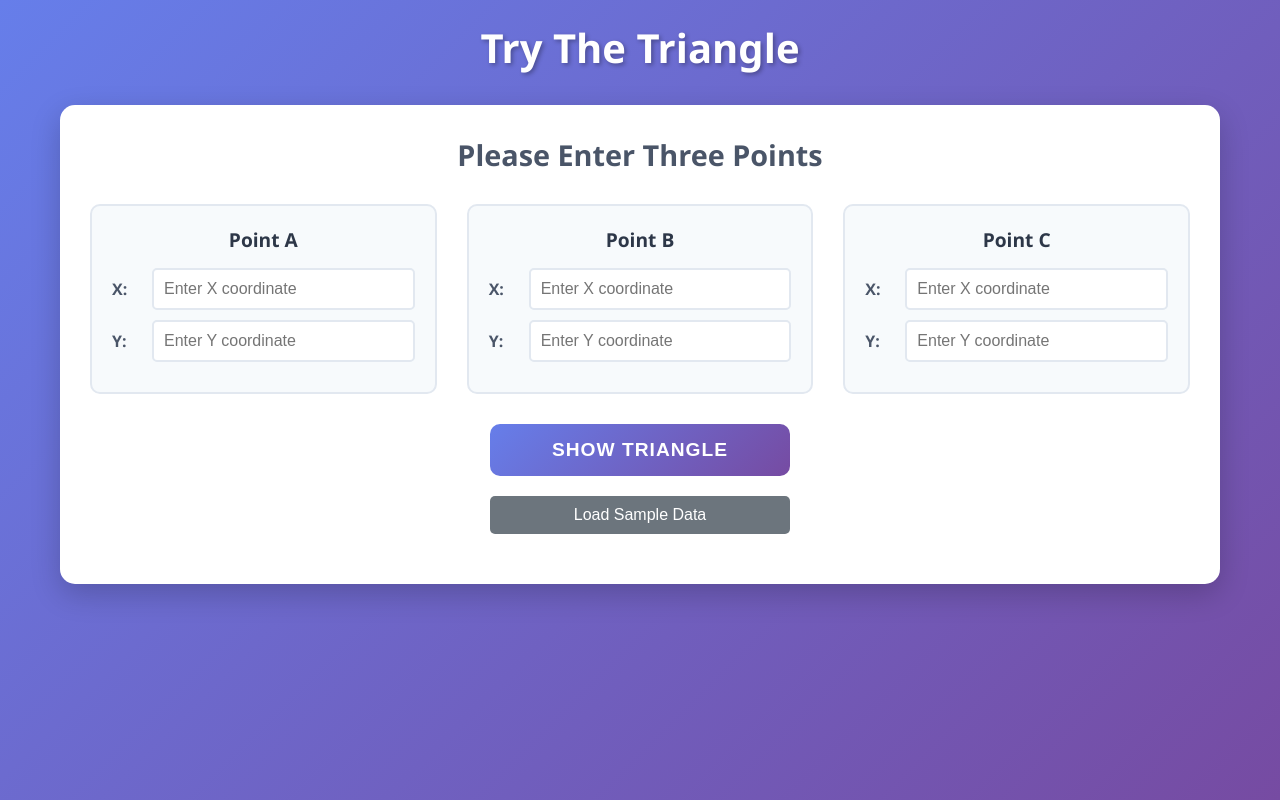
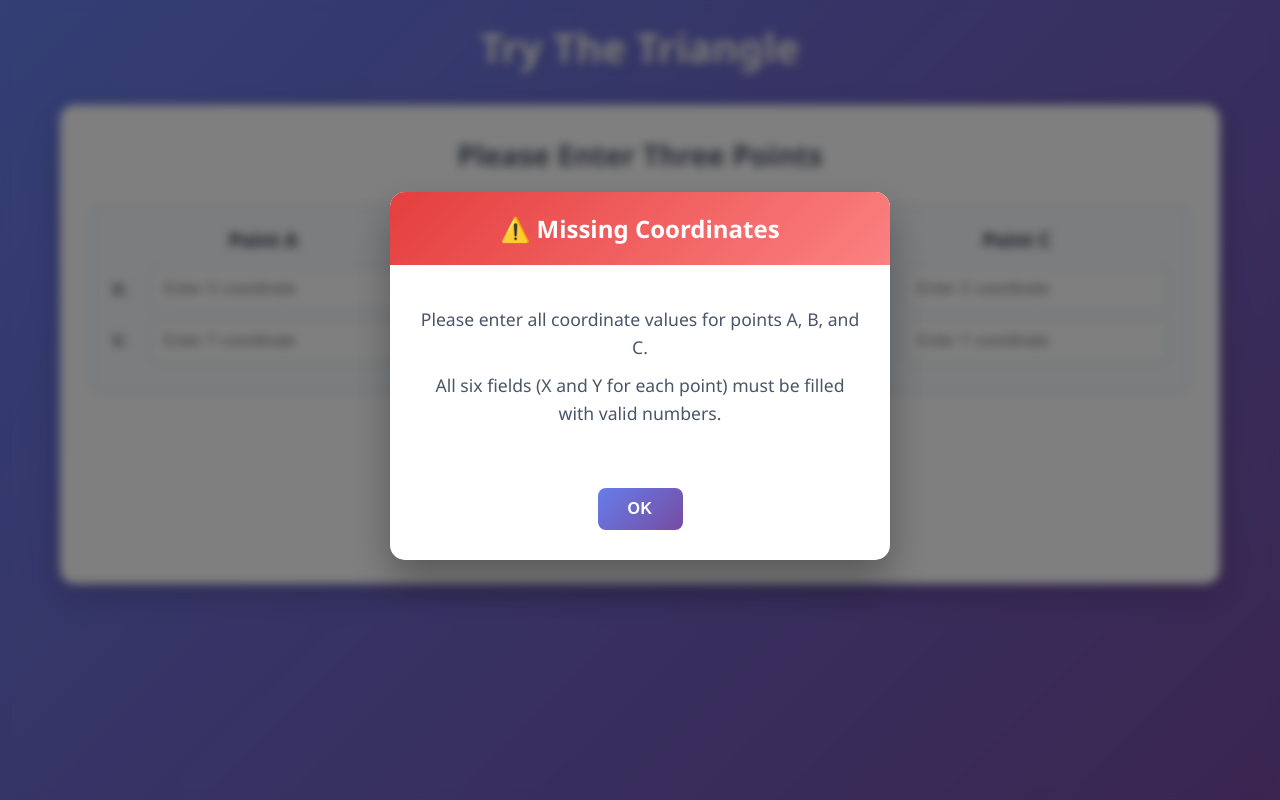
Before and after one commit to roiyot26/Try-The-Triangle, a website with bundled scripts: page index.html in a window 1280 px wide. Both pictures are taken after a click on the button "SHOW TRIANGLE". Built offline with nearby package versions, Linux system fonts and the light colour scheme.

```diff
--- a/index.html
+++ b/index.html
@@ -7,6 +7,22 @@
     <link rel="stylesheet" href="src/css/styles.css">
 </head>
 <body>
+    <!-- Validation Error Modal -->
+    <div id="errorModal" class="modal">
+        <div class="modal-content">
+            <div class="modal-header">
+                <h2>⚠️ Missing Coordinates</h2>
+            </div>
+            <div class="modal-body">
+                <p>Please enter all coordinate values for points A, B, and C.</p>
+                <p>All six fields (X and Y for each point) must be filled with valid numbers.</p>
+            </div>
+            <div class="modal-footer">
+                <button id="modalOkBtn" class="modal-btn">OK</button>
+            </div>
+        </div>
+    </div>
+
     <div class="container">
         <h1>Try The Triangle</h1>
         <div class="input-section">
--- a/src/css/styles.css
+++ b/src/css/styles.css
@@ -187,6 +187,95 @@
     transform: translateY(0);
 }
 
+/* Modal Styles */
+.modal {
+    display: none;
+    position: fixed;
+    z-index: 1000;
+    left: 0;
+    top: 0;
+    width: 100%;
+    height: 100%;
+    background-color: rgba(0, 0, 0, 0.5);
+    backdrop-filter: blur(5px);
+}
+
+.modal-content {
+    background-color: white;
+    margin: 15% auto;
+    padding: 0;
+    border-radius: 15px;
+    width: 90%;
+    max-width: 500px;
+    box-shadow: 0 20px 40px rgba(0, 0, 0, 0.3);
+    animation: modalSlideIn 0.3s ease-out;
+}
+
+@keyframes modalSlideIn {
+    from {
+        opacity: 0;
+        transform: translateY(-50px);
+    }
+    to {
+        opacity: 1;
+        transform: translateY(0);
+    }
+}
+
+.modal-header {
+    background: linear-gradient(135deg, #e53e3e 0%, #fc8181 100%);
+    color: white;
+    padding: 20px;
+    border-radius: 15px 15px 0 0;
+    text-align: center;
+}
+
+.modal-header h2 {
+    margin: 0;
+    font-size: 1.5rem;
+    font-weight: 600;
+}
+
+.modal-body {
+    padding: 30px;
+    text-align: center;
+    color: #4a5568;
+}
+
+.modal-body p {
+    margin: 10px 0;
+    font-size: 1.1rem;
+    line-height: 1.6;
+}
+
+.modal-footer {
+    padding: 20px 30px 30px;
+    text-align: center;
+}
+
+.modal-btn {
+    background: linear-gradient(135deg, #667eea 0%, #764ba2 100%);
+    color: white;
+    border: none;
+    padding: 12px 30px;
+    border-radius: 8px;
+    font-size: 1rem;
+    font-weight: 600;
+    cursor: pointer;
+    transition: all 0.3s ease;
+    text-transform: uppercase;
+    letter-spacing: 0.5px;
+}
+
+.modal-btn:hover {
+    transform: translateY(-2px);
+    box-shadow: 0 8px 20px rgba(102, 126, 234, 0.4);
+}
+
+.modal-btn:active {
+    transform: translateY(0);
+}
+
 .show-sample-data-btn {
     display: block;
     width: 100%;
--- a/src/js/script.js
+++ b/src/js/script.js
@@ -24,7 +24,7 @@
 
         // Check if any coordinates are missing
         if (!points.A.x || !points.A.y || !points.B.x || !points.B.y || !points.C.x || !points.C.y) {
-            alert('Please enter all coordinate values for points A, B, and C');
+            showErrorModal();
             return; // Stop execution if validation fails
         }
 
@@ -34,6 +34,25 @@
         // Navigate to display page
         window.location.href = 'src/pages/display.html';
     });
+
+    // Show error modal for missing coordinates
+    function showErrorModal() {
+        const modal = document.getElementById('errorModal');
+        modal.style.display = 'block';
+
+        // Add event listener to OK button
+        const okBtn = document.getElementById('modalOkBtn');
+        okBtn.onclick = function() {
+            modal.style.display = 'none';
+        };
+
+        // Close modal when clicking outside
+        modal.onclick = function(event) {
+            if (event.target === modal) {
+                modal.style.display = 'none';
+            }
+        };
+    }
 
 });
 // Make loadSampleData globally accessible
```
Also changed, not shown: src/js/display.js (+70 -0 lines), src/pages/display.html (+16 -0 lines).
